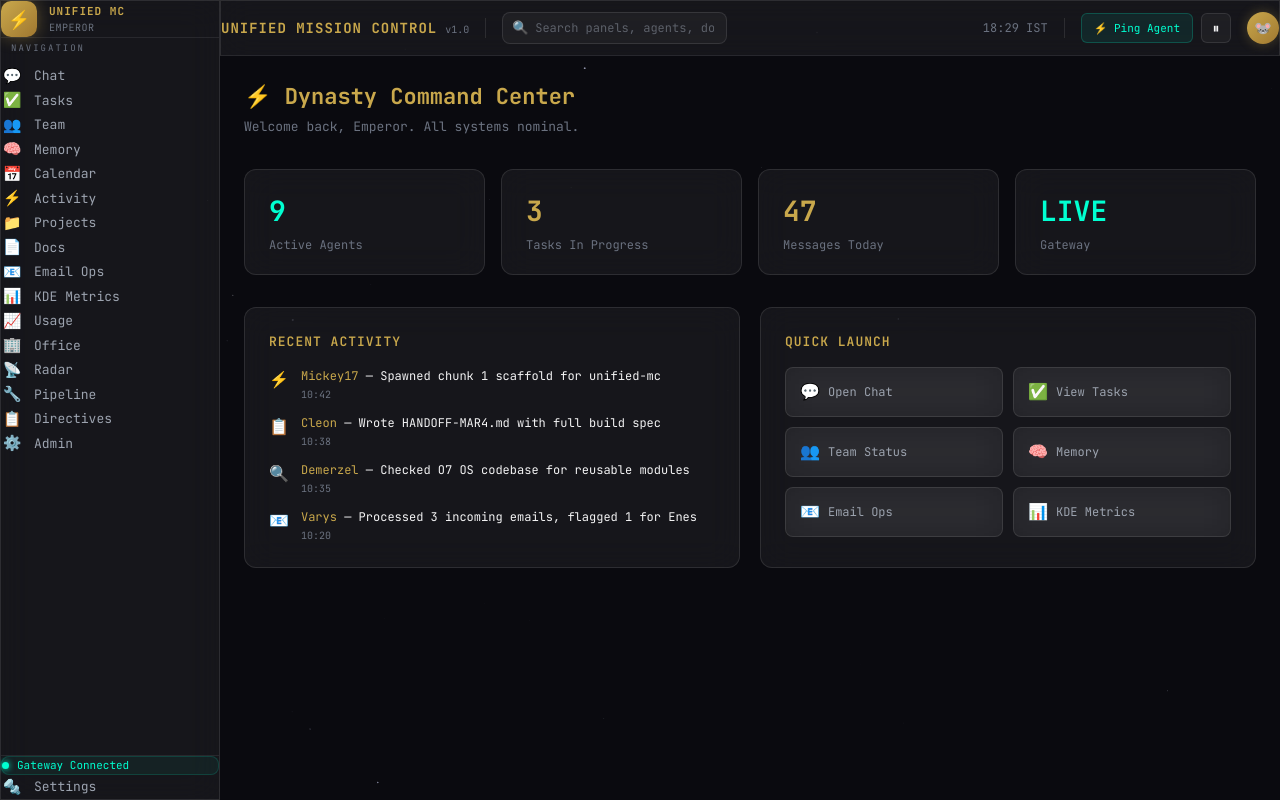
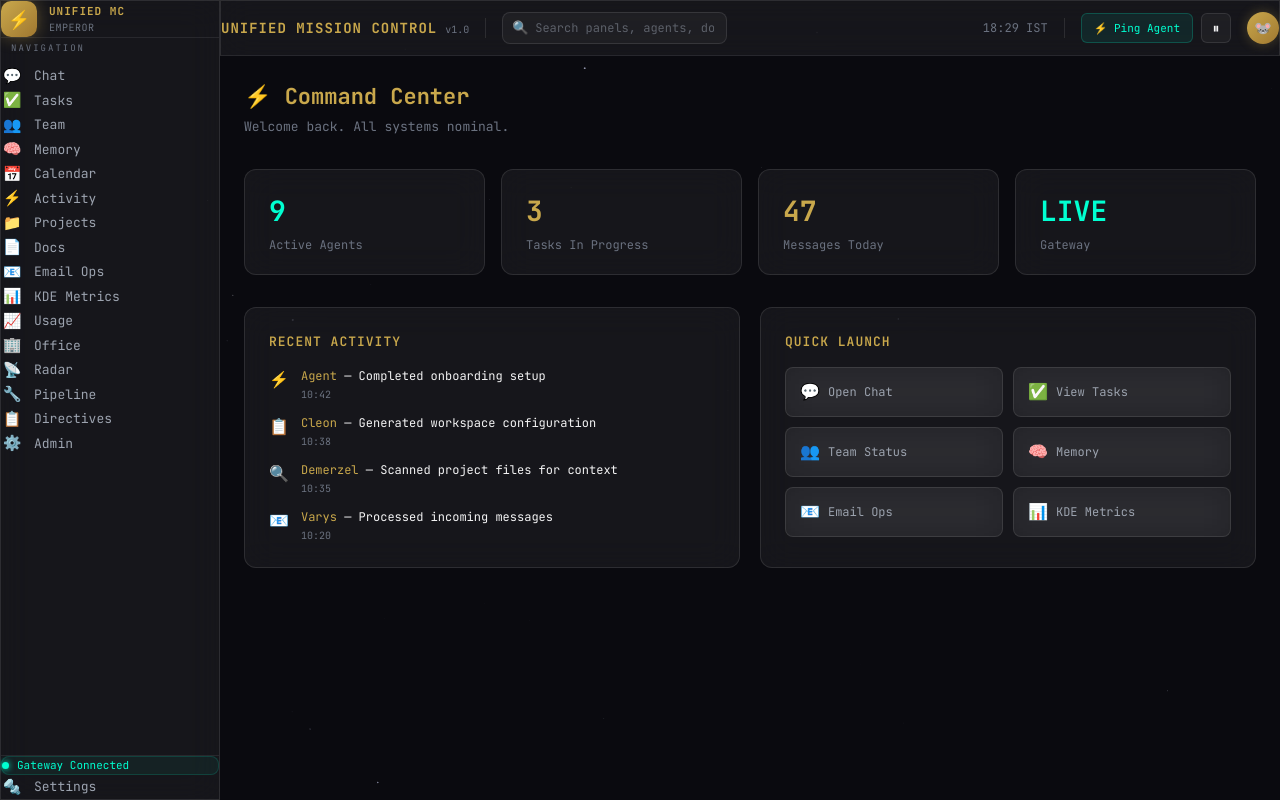
Before and after one commit to erenes1667/unified-mc, a Next.js app: page / in a window 1280 px wide. Built offline with nearby package versions, Linux system fonts and the light colour scheme.

Commit message:
security: remove all personal data, hardcoded paths, tokens
- API routes use os.homedir() instead of /Users/eneseren/
- Removed FALLBACK_TOKEN (set during onboarding)
- Removed Mickey17/Dynasty/client references from UI
- Added /logs/ to .gitignore
- Clean build passes (27 pages)

```diff
--- a/app/api/memory/route.ts
+++ b/app/api/memory/route.ts
@@ -1,8 +1,9 @@
+import os from 'os';
 import { NextRequest, NextResponse } from 'next/server';
 import fs from 'fs/promises';
 import path from 'path';
 
-const MEMORY_DIR = '/Users/eneseren/.openclaw/workspace/memory';
+const MEMORY_DIR = path.join(os.homedir(), '.openclaw', 'workspace', 'memory');
 
 export async function GET(req: NextRequest) {
   const file = req.nextUrl.searchParams.get('file');
--- a/app/api/projects/route.ts
+++ b/app/api/projects/route.ts
@@ -1,8 +1,9 @@
+import os from 'os';
 import { NextResponse } from 'next/server';
 import fs from 'fs/promises';
 import path from 'path';
 
-const PROJECTS_DIR = '/Users/eneseren/.openclaw/workspace/projects';
+const PROJECTS_DIR = path.join(os.homedir(), '.openclaw', 'workspace', 'projects');
 
 export async function GET() {
   try {
--- a/app/api/team/route.ts
+++ b/app/api/team/route.ts
@@ -1,8 +1,9 @@
+import os from 'os';
 import { NextResponse } from 'next/server';
 import fs from 'fs';
 import path from 'path';
 
-const AGENTS_DIR = '/Users/eneseren/.openclaw/workspace/agents';
+const AGENTS_DIR = path.join(os.homedir(), '.openclaw', 'workspace', 'agents');
 
 // Hardcoded agent metadata
 const AGENT_META: Record<
--- a/app/chat/page.tsx
+++ b/app/chat/page.tsx
@@ -37,7 +37,7 @@ interface RoleCfg {
 
 const GATEWAY_URL = 'ws://127.0.0.1:18789';
 const CLIENT_ID = 'openclaw-control-ui';
-const FALLBACK_TOKEN = 'REDACTED_TOKEN';
+const FALLBACK_TOKEN = null; // Set during onboarding
 const DEVICE_STORAGE_KEY = 'umc-device-identity-v1';
 const DEVICE_TOKEN_STORAGE_KEY = 'umc-device-tokens-v1';
 
@@ -359,7 +359,7 @@ export default function ChatPage() {
       nonce: string;
     } | null = null;
 
-    let authToken: string | null = FALLBACK_TOKEN;
+    let authToken: string | null = null;
 
     try {
       const ed = await import('@noble/ed25519');
@@ -862,7 +862,7 @@ export default function ChatPage() {
               sendMessage();
             }
           }}
-          placeholder={status === 'connected' ? 'Message Mickey17... (Shift+Enter for newline)' : 'Connecting to gateway...'}
+          placeholder={status === 'connected' ? 'Message your assistant... (Shift+Enter for newline)' : 'Connecting to gateway...'}
           disabled={status !== 'connected'}
           rows={1}
           style={{
--- a/app/layout.tsx
+++ b/app/layout.tsx
@@ -7,7 +7,7 @@ import { loadRole, NAV_ITEMS } from '@/lib/roles';
 
 export const metadata: Metadata = {
   title: 'Unified Mission Control',
-  description: 'Dynasty command center — Mickey17',
+  description: 'Unified Mission Control',
 };
 
 // Role is read server-side; default to emperor for Enes's machine
--- a/app/office/page.tsx
+++ b/app/office/page.tsx
@@ -5,7 +5,7 @@ export default function OfficePage() {
     <PlaceholderPage
       icon="🏢"
       title="Office"
-      description="2D pixel art Dynasty office with live agent positions"
+      description="2D pixel art office with live agent positions"
     />
   );
 }
--- a/app/page.tsx
+++ b/app/page.tsx
@@ -8,10 +8,10 @@ const QUICK_STATS = [
 ];
 
 const RECENT_ACTIVITY = [
-  { time: '10:42', agent: 'Mickey17', action: 'Spawned chunk 1 scaffold for unified-mc', icon: '⚡' },
-  { time: '10:38', agent: 'Cleon', action: 'Wrote HANDOFF-MAR4.md with full build spec', icon: '📋' },
-  { time: '10:35', agent: 'Demerzel', action: 'Checked O7 OS codebase for reusable modules', icon: '🔍' },
-  { time: '10:20', agent: 'Varys', action: 'Processed 3 incoming emails, flagged 1 for Enes', icon: '📧' },
+  { time: '10:42', agent: 'Agent', action: 'Completed onboarding setup', icon: '⚡' },
+  { time: '10:38', agent: 'Cleon', action: 'Generated workspace configuration', icon: '📋' },
+  { time: '10:35', agent: 'Demerzel', action: 'Scanned project files for context', icon: '🔍' },
+  { time: '10:20', agent: 'Varys', action: 'Processed incoming messages', icon: '📧' },
 ];
 
 export default function Home() {
@@ -20,10 +20,10 @@ export default function Home() {
       {/* Welcome */}
       <div style={{ marginBottom: 32 }}>
         <h1 style={{ fontSize: 22, fontWeight: 700, color: '#c9a84c', marginBottom: 4 }}>
-          ⚡ Dynasty Command Center
+          ⚡ Command Center
         </h1>
         <p style={{ fontSize: 13, color: '#6b7280' }}>
-          Welcome back, Emperor. All systems nominal.
+          Welcome back. All systems nominal.
         </p>
       </div>
 
--- a/app/team/page.tsx
+++ b/app/team/page.tsx
@@ -54,7 +54,7 @@ export default function TeamPage() {
     <div>
       <div style={{ marginBottom: 24 }}>
         <h1 style={{ fontSize: 20, fontWeight: 600, color: 'var(--text)' }}>
-          Dynasty Team
+          Agent Team
         </h1>
         <p style={{ fontSize: 13, color: 'var(--muted)', marginTop: 4 }}>
           {agents.length} agents deployed
```
Also changed, not shown: 2 other files (tests, documents, lock files or other folders).
